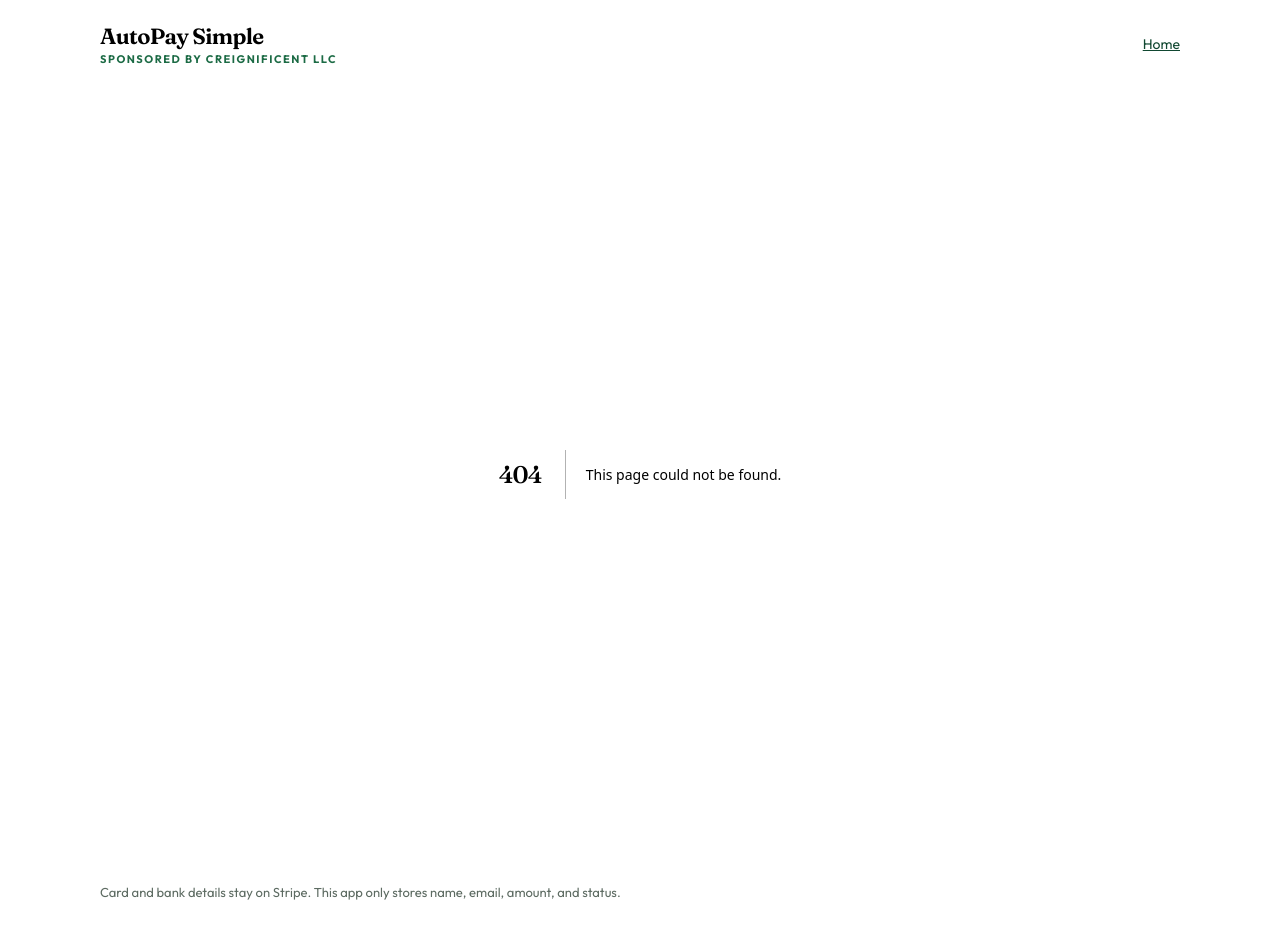
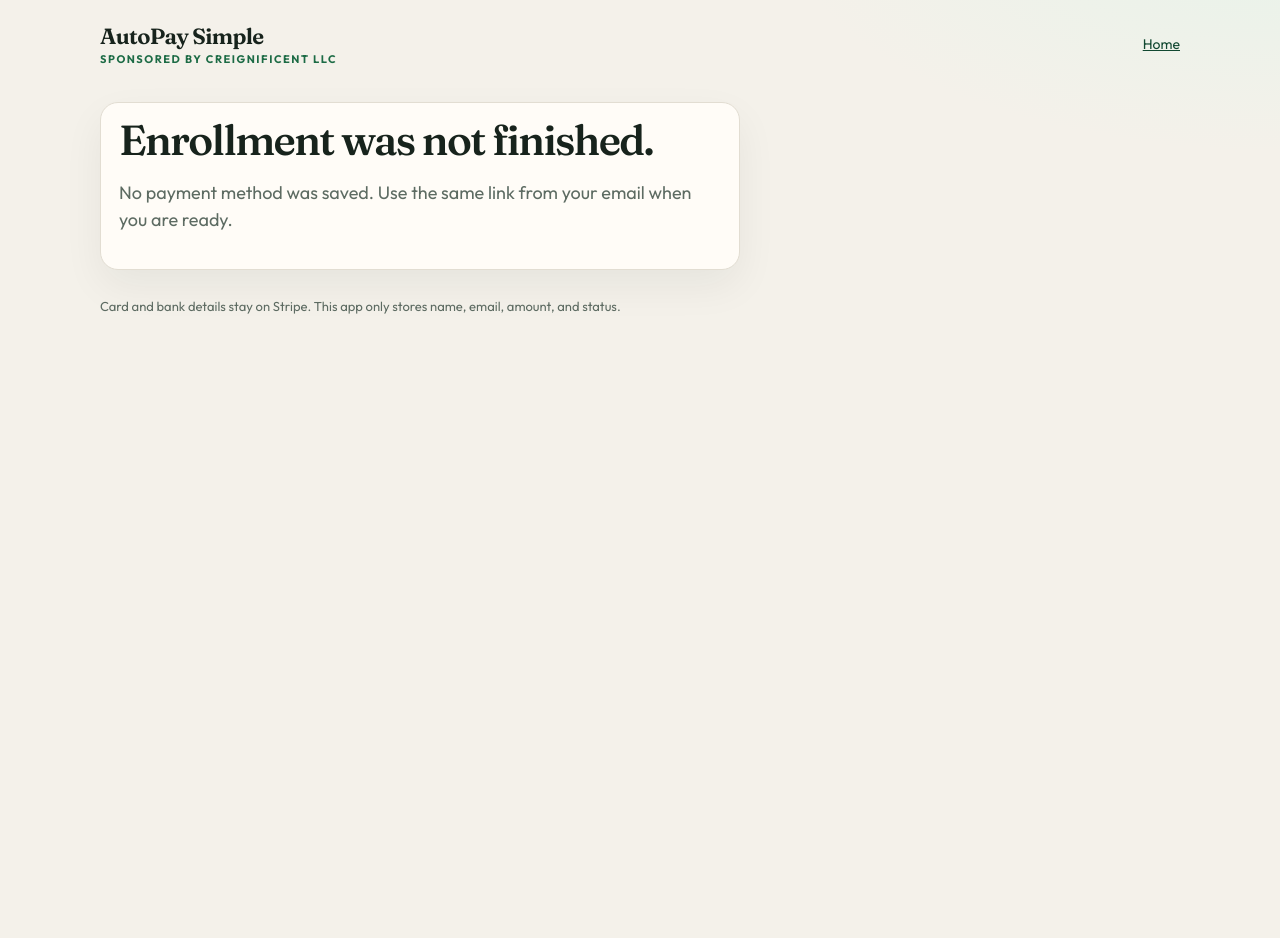
Before and after one commit to CreigT/autopay-simple, a Next.js app: page /cancelled in a window 1280 px wide. Before the commit this address had no page. After the commit the page ends 800 px from the top, so only its background shows below. Built offline with nearby package versions, Linux system fonts and the light colour scheme.

Commit message:
Add AutoPay app file app/cancelled/page.js

```diff
--- /dev/null
+++ b/app/cancelled/page.js
@@ -0,0 +1,8 @@
+export default function CancelledPage() {
+  return (
+    <main className="panel" style={{ maxWidth: 640, marginTop: 28 }}>
+      <h1 style={{ fontSize: 42 }}>Enrollment was not finished.</h1>
+      <p className="lede">No payment method was saved. Use the same link from your email when you are ready.</p>
+    </main>
+  );
+}
```
